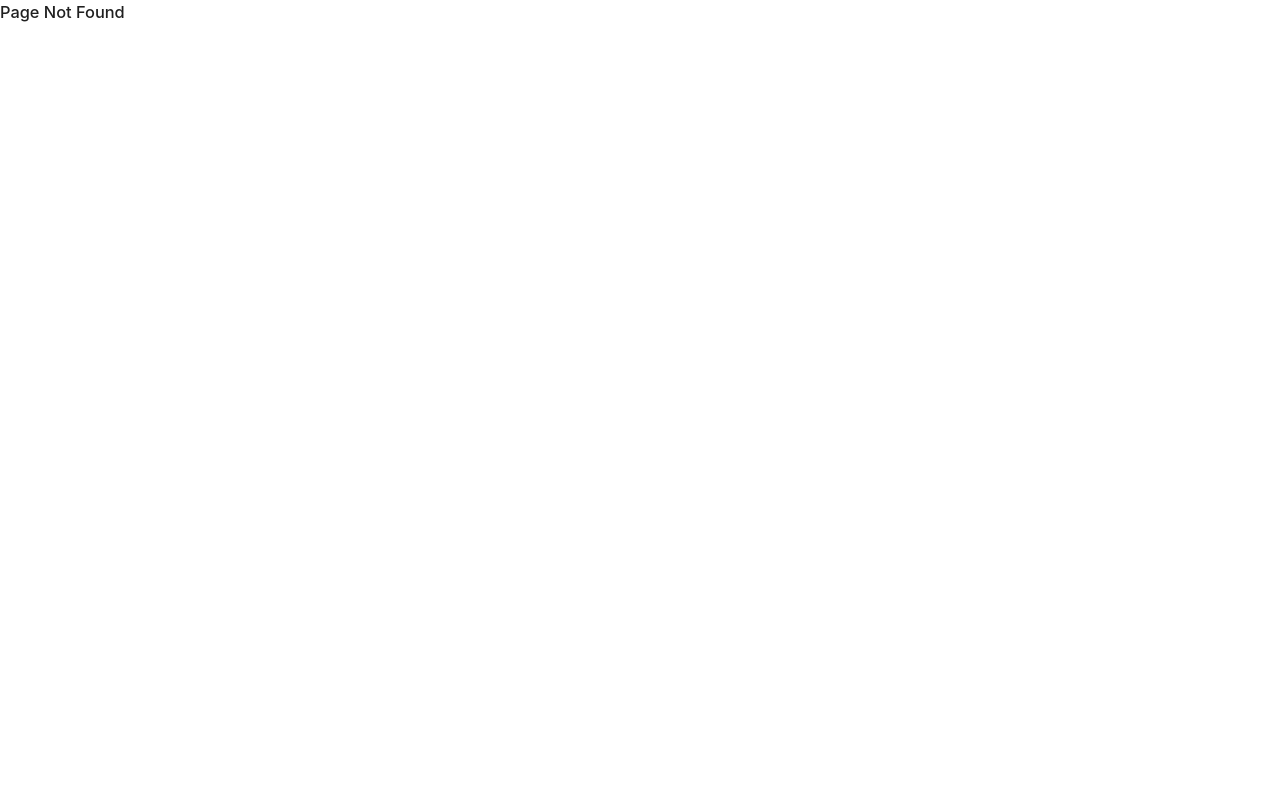
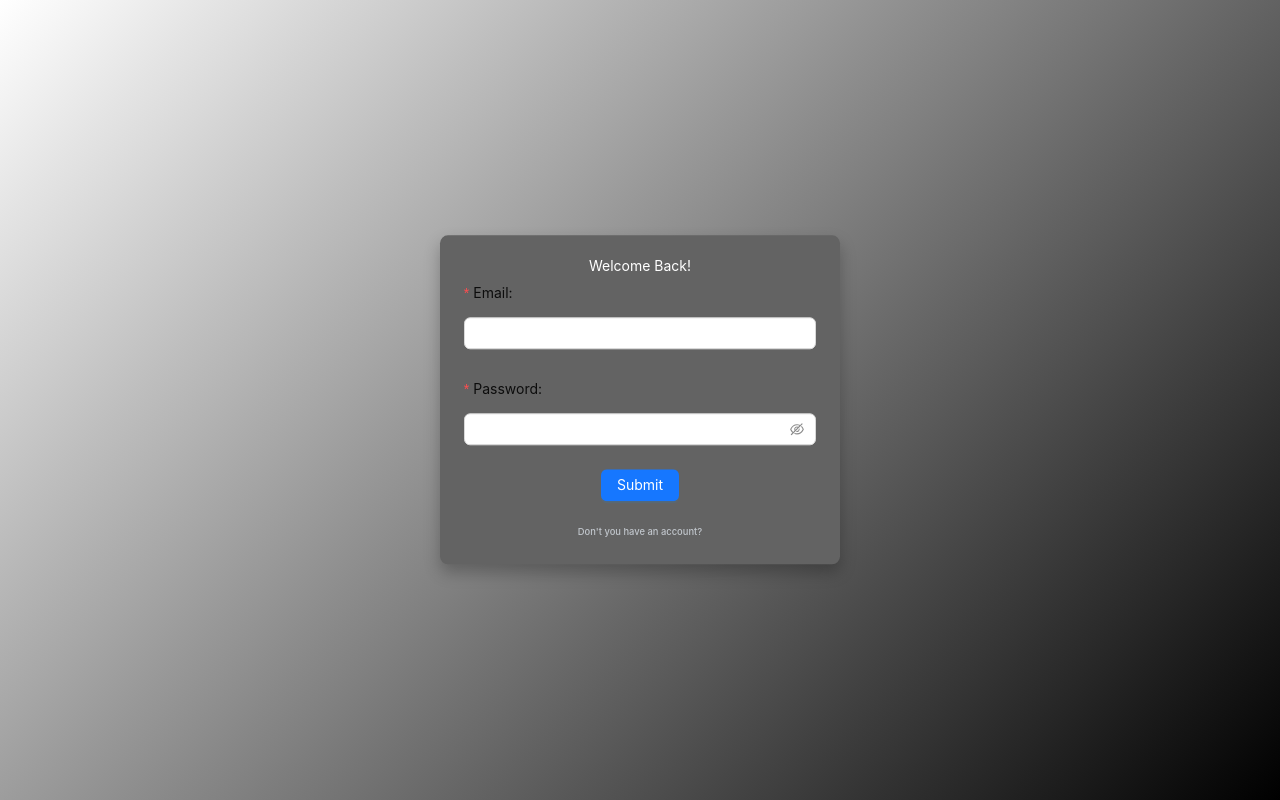
Before and after one commit to FurkanYahsi/Personal-Notepad, a React (Create React App) app: page /login in a window 1280 px wide. Before the commit this address had no page. Built offline with nearby package versions, Linux system fonts and the light colour scheme.

Commit message:
Some arrangements have been made in LoginForm.logic.js. And some related codes are reviewed.

```diff
--- a/src/App.js
+++ b/src/App.js
@@ -3,12 +3,14 @@ import {Routes, Route} from 'react-router-dom'
 import LoginScreen from './pages/login-screen/LoginScreen';
 import NotFoundScreen from './pages/not-found-page/NotFoundScreen';
 import 'antd/dist/reset.css';
+import SignUpScreen from './pages/sign-up-screen/SignUpScreen';
 
 function App() {
   return (
     <div>
       <Routes>
-        <Route path='/login-screen' element={<LoginScreen/>}></Route>
+        <Route path='/login' element={<LoginScreen/>}></Route>
+        <Route path='/sign-up' element={<SignUpScreen/>}></Route>
         <Route path='*' element={<NotFoundScreen/>}></Route>
       </Routes>
     </div>
--- a/src/components/User.js
+++ b/src/components/User.js
@@ -4,6 +4,10 @@ import UserConsumer from '../contexts/UserContext'
 
 const User = (props) => {
     const {id, name, surname, email, password} = props;
+
+    const onLoginUser = () => {
+      dispatch({type:"LOGIN_USER", payload: email})
+    }
   return (
     <UserConsumer> {
         value => {
--- a/src/components/login-form/LoginForm.js
+++ b/src/components/login-form/LoginForm.js
@@ -4,7 +4,7 @@ import {Link} from "react-router-dom";
 import { useLoginForm } from "./LoginForm.logic";
 
 const LoginForm = () => {
-  const {contextHolder,form,handleSubmit,proceedLogin} = useLoginForm()
+  const {contextHolder,form,handleSubmit} = useLoginForm()
 
   return (
     <div className='loginForm'>
@@ -18,11 +18,11 @@ const LoginForm = () => {
             labelCol={{ span: 24 }}
             wrapperCol={{ span: 24 }}
             style={{ maxWidth: 600 }}
-            onFinish = {proceedLogin}>
+            onFinish = {handleSubmit}>
 
               <Form.Item
                 label='Email::'
-                name='email'
+                name='Email'
                 rules={[{ required: true, message: 'Please enter your email!'}]}
               >
                 <Input type="text"/>
@@ -30,7 +30,7 @@ const LoginForm = () => {
 
               <Form.Item
                 label='Password::'
-                name='password'
+                name='Password'
                 rules={[{ required: true, message: 'Please enter your password!'}]}
               >
                     {/* Kontrol gerekli */}
@@ -44,7 +44,7 @@ const LoginForm = () => {
           </Form>
         </div>
         <h6>
-          <Link to={'/sign-up'}>Don't you have an account?</Link>
+          <Link to={'/sign-up'} style={{color:"#C1C6CC"}}>Don't you have an account?</Link>
         </h6>
       </div>
     </div>
--- a/src/components/login-form/LoginForm.logic.js
+++ b/src/components/login-form/LoginForm.logic.js
@@ -1,62 +1,32 @@
-import { Button, Form, Input, notification } from "antd";
-
+import { Form, notification } from "antd";
 
 export const useLoginForm = () => {
     const [form] = Form.useForm();
     const [api,contextHolder] = notification.useNotification();
 
-
     const handleSubmit = () => {
       form.validateFields().then((values)=> {
-      const {email, password} = values;
-      console.log(email);
-      if(email===1) {
+        // const {email, password} = values;
+        // console.log(email);
+        // if(email===1) {
 
-      }
-    }).catch(()=> {
+        // }
+      }).catch((error)=> {
+        error.errorFields.map((item) => {
           api.open ({
             message:"",
-        description:"Fields cannot be blank!",
+            description:  item.name[0] + " cannot be blank!",
             placement:"bottomLeft",
             duration:3,
             style:{background:'#999999'}
           })
         })
-   }
-
-  const proceedLogin = (e) => {
-    e.preventDefault();
-    if (isValid()) {
-      console.log('validation');
-    }
-  }
-
-  const isValid = () => {
-
-    const email = form.getFieldValue("email");
-    const password = form.getFieldValue("password");
-    let result = true;
-    console.log({email});
-    if (!email) {
-      result = false;
-      console.log('bos');
-    }
-    if (!password) {
-      result = false;
-      notification.warning({
-        message: "Enter your password!",
-        description: "Password is blank",
-        placement: "bottomLeft",
-        duration: 4,
-      });
-    }
-     return result;
+      })
     }
 
   return {
     contextHolder,
     form,
     handleSubmit,
-    proceedLogin
   }
 }
--- a/src/contexts/UserContext.js
+++ b/src/contexts/UserContext.js
@@ -7,6 +7,10 @@ const reducer = (state, action) => {
             return {
                 users : [...state.users, action.payload]
             }
+        case "LOGIN_USER" :
+            const isLogin = false;
+            if (state.users.filter(user => action.payload === user.email) !== null) isLogin = true;
+            return isLogin;
         default :
             return state
     }
--- a/src/pages/login-screen/LoginScreen.css
+++ b/src/pages/login-screen/LoginScreen.css
@@ -4,4 +4,22 @@
     display: block;
     justify-content: center;
     align-items: center;
+    /* background: #211d1d;
+    background: radial-gradient(circle, rgba(33, 29, 29, 1) 0%, rgba(227, 227, 227, 1) 63%, rgba(232, 232, 232, 1) 64%, rgba(204, 202, 202, 1) 100%); */
+    width: 100vw;
+    height: 100vh;
+    background-size: cover;
+    background-position: center center;
+    background-attachment: fixed;
+    background-repeat: no-repeat;
+    background-size: cover;
+    background: hsla(0, 0%, 0%, 1);
+
+background: linear-gradient(135deg, hsla(0, 0%, 0%, 1) 0%, hsla(0, 0%, 100%, 1) 100%);
+
+background: -moz-linear-gradient(135deg, hsla(0, 0%, 0%, 1) 0%, hsla(0, 0%, 100%, 1) 100%);
+
+background: -webkit-linear-gradient(135deg, hsla(0, 0%, 0%, 1) 0%, hsla(0, 0%, 100%, 1) 100%);
+
+filter: progid: DXImageTransform.Microsoft.gradient( startColorstr="#000000", endColorstr="#FFFFFF", GradientType=1 );
 }
--- a/src/pages/login-screen/LoginScreen.js
+++ b/src/pages/login-screen/LoginScreen.js
@@ -1,6 +1,6 @@
 import React, { Component } from 'react'
+import './LoginScreen.css'
 import LoginForm from '../../components/login-form/LoginForm'
-import './LoginScreen.css'
 
 class LoginScreen extends Component {
   render() {
```
Lines whose indentation alone changed are shown as unchanged.
